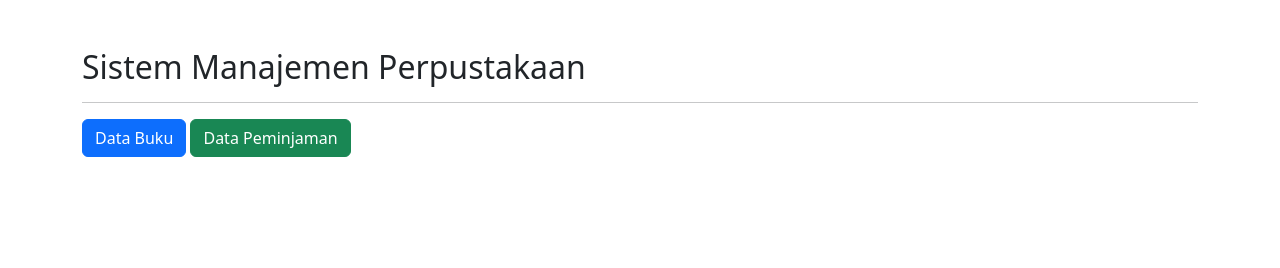
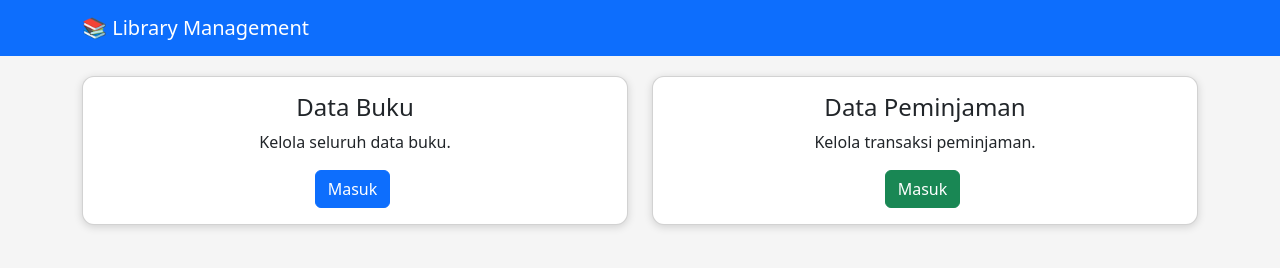
Before and after one commit to rinndev/Library-management, a website: page public/index.html in a window 1280 px wide. Drawn offline with nearby package versions, Linux system fonts and the light colour scheme.

Commit message:
Update index.html

```diff
--- a/public/index.html
+++ b/public/index.html
@@ -1,5 +1,6 @@
 <!DOCTYPE html>
 <html>
+
 <head>
 
 <meta charset="UTF-8">
@@ -8,25 +9,72 @@
 
 <link href="https://cdn.jsdelivr.net/npm/bootstrap@5.3.3/dist/css/bootstrap.min.css" rel="stylesheet">
 
+<link rel="stylesheet" href="css/style.css">
+
 </head>
 
 <body>
 
-<div class="container mt-5">
+<nav class="navbar navbar-dark bg-primary">
 
-<h2>Sistem Manajemen Perpustakaan</h2>
+<div class="container">
 
-<hr>
+<span class="navbar-brand">
+📚 Library Management
+</span>
+
+</div>
+
+</nav>
+
+<div class="container">
+
+<div class="row">
+
+<div class="col-md-6">
+
+<div class="card">
+
+<div class="card-body text-center">
+
+<h4>Data Buku</h4>
+
+<p>Kelola seluruh data buku.</p>
 
 <a href="buku.html" class="btn btn-primary">
-Data Buku
-</a>
-
-<a href="peminjaman.html" class="btn btn-success">
-Data Peminjaman
+Masuk
 </a>
 
 </div>
 
+</div>
+
+</div>
+
+<div class="col-md-6">
+
+<div class="card">
+
+<div class="card-body text-center">
+
+<h4>Data Peminjaman</h4>
+
+<p>Kelola transaksi peminjaman.</p>
+
+<a href="peminjaman.html" class="btn btn-success">
+Masuk
+</a>
+
+</div>
+
+</div>
+
+</div>
+
+</div>
+
+</div>
+
 </body>
+
 </html>
```
